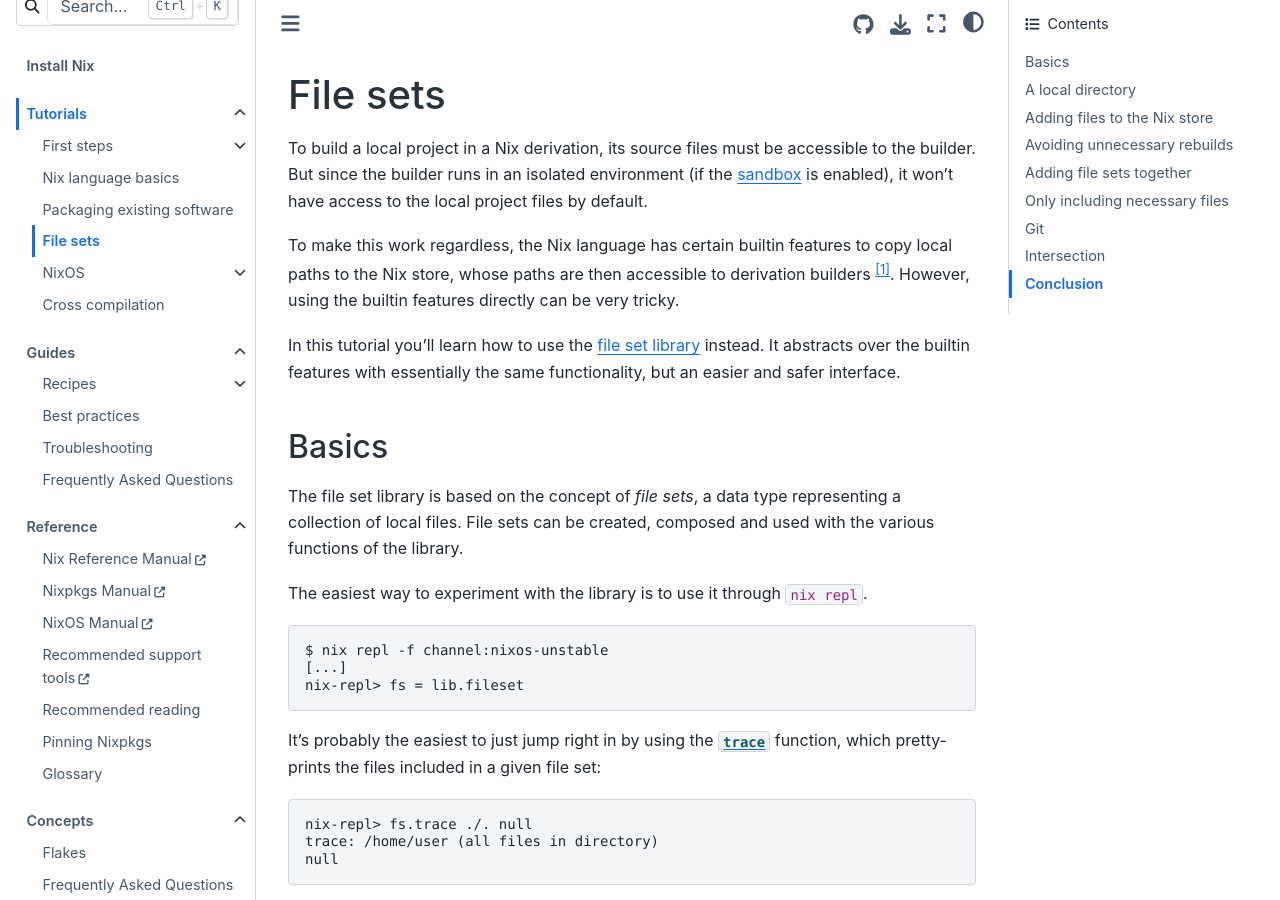
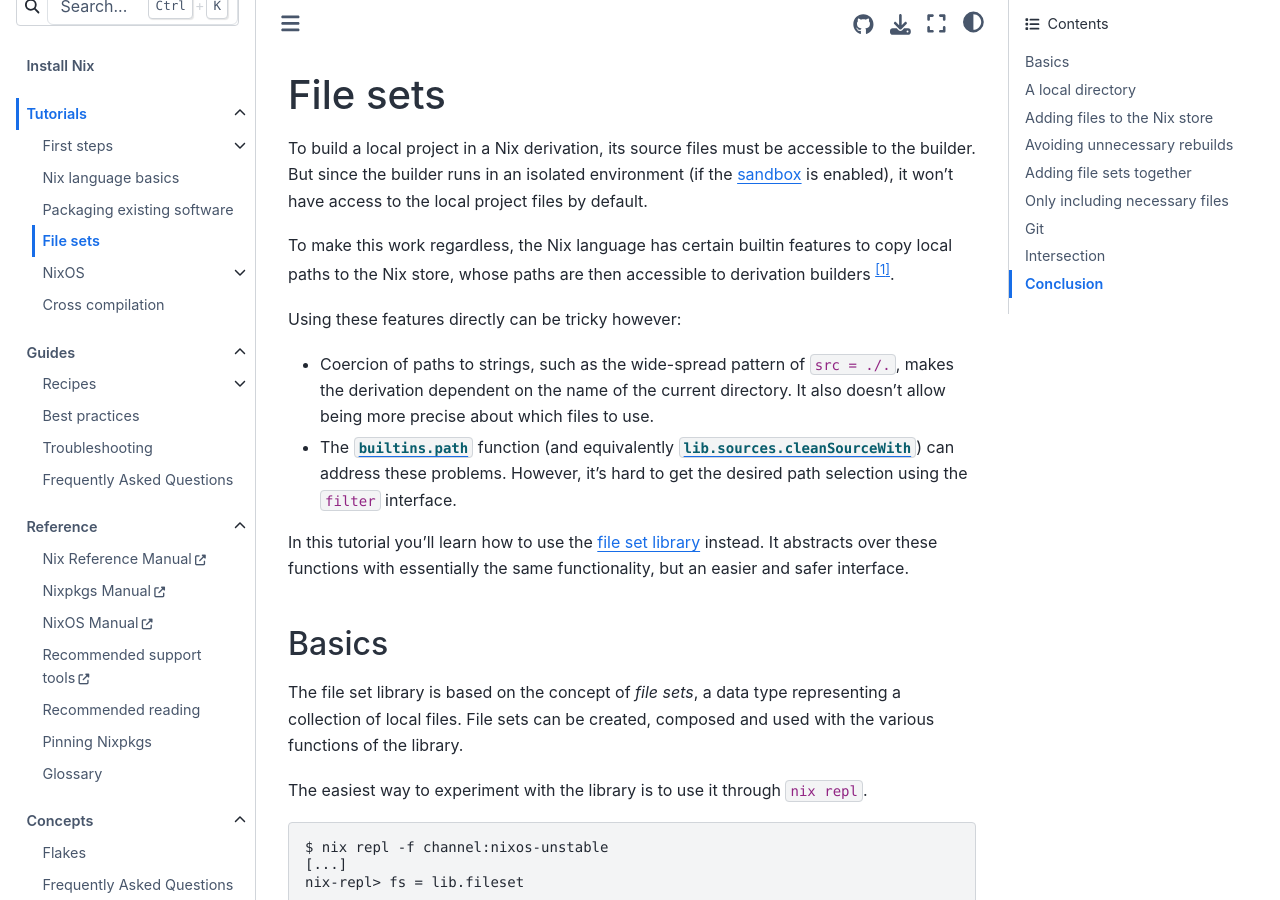
Before and after one commit to NixOS/nix.dev, a Sphinx documentation site: the page built from source/tutorials/file-sets.md, in a window 1280 px wide and 900 px high. Built offline with Sphinx 7.4.7 and the Sphinx Book theme 1.1.4, drawn with Linux system fonts in a browser that asks for light colours.

Commit message:
Briefly mention problems with builtin features

```diff
--- a/source/tutorials/file-sets.md
+++ b/source/tutorials/file-sets.md
@@ -8,13 +8,23 @@
 
 To make this work regardless, the Nix language has certain builtin features to copy local paths to the Nix store,
 whose paths are then accessible to derivation builders [^1].
-However, using the builtin features directly can be very tricky.
 
 [^1]: Technically only Nix store paths from the derivations inputs can be accessed,
 but in practice this distinction is not important.
 
+Using these features directly can be tricky however:
+
+- Coercion of paths to strings, such as the wide-spread pattern of `src = ./.`,
+  makes the derivation dependent on the name of the current directory.
+  It also doesn't allow being more precise about which files to use.
+
+- The [`builtins.path`](https://nixos.org/manual/nix/stable/language/builtins.html#builtins-path) function
+  (and equivalently [`lib.sources.cleanSourceWith`](https://nixos.org/manual/nixpkgs/stable/#function-library-lib.sources.cleanSourceWith))
+  can address these problems.
+  However, it's hard to get the desired path selection using the `filter` interface.
+
 In this tutorial you'll learn how to use the [file set library](https://nixos.org/manual/nixpkgs/unstable/#sec-functions-library-fileset) instead.
-It abstracts over the builtin features with essentially the same functionality,
+It abstracts over these functions with essentially the same functionality,
 but an easier and safer interface.
 
 ## Basics
```
